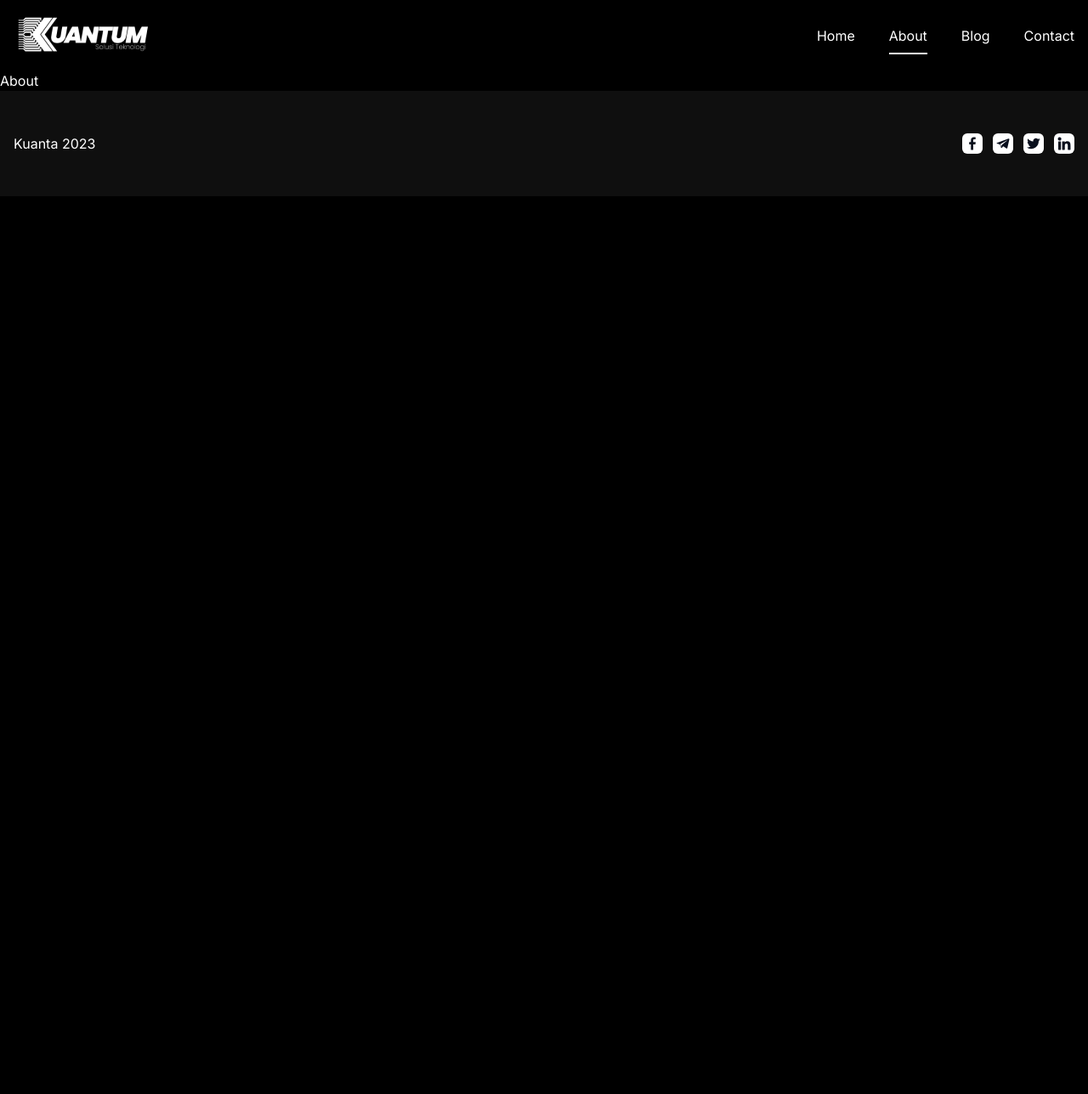
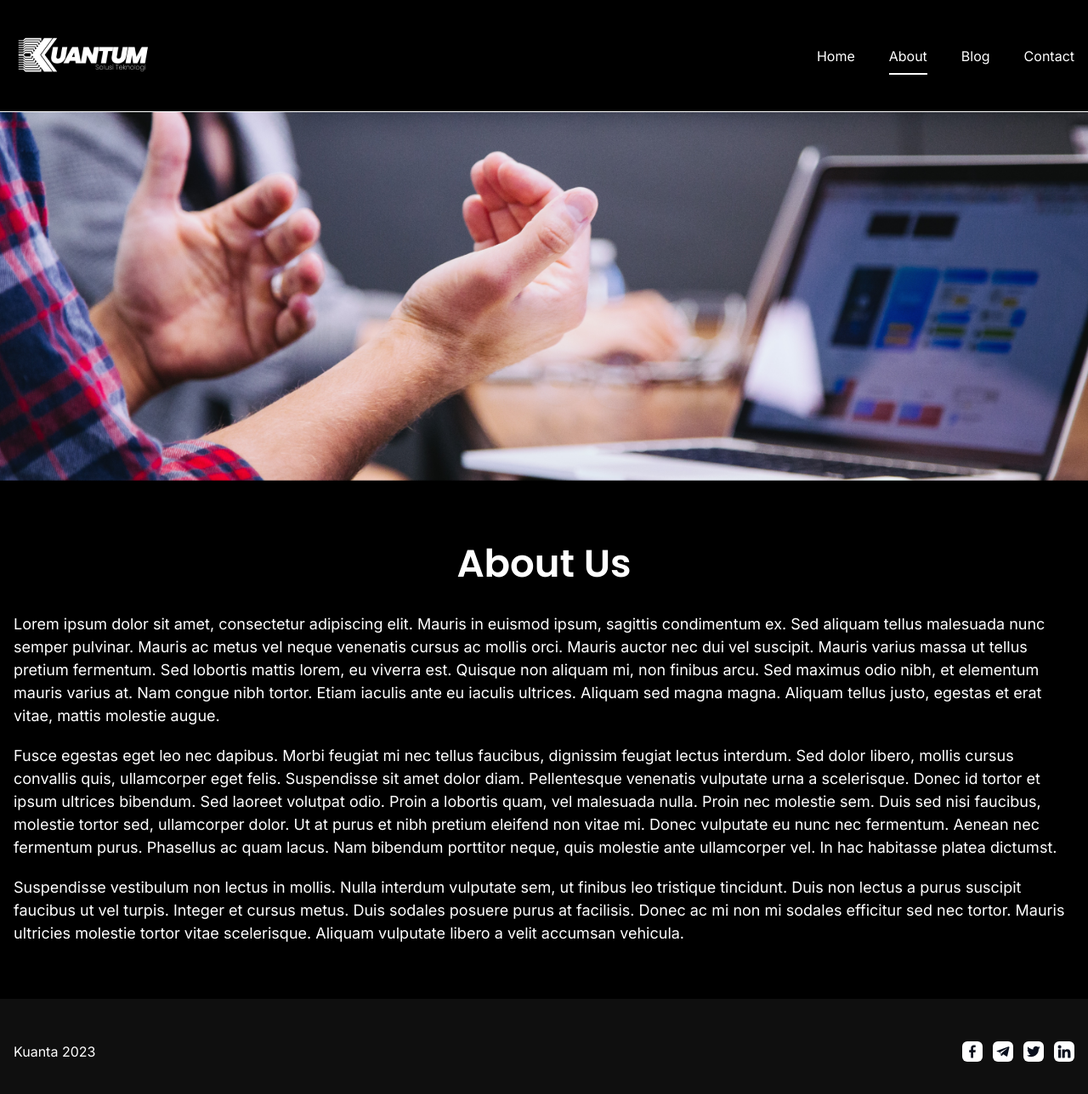
Before and after one commit to wijayakaa/learn-slicing-nextjs, a Next.js app: page /about in a window 1280 px wide. Shown: the top 1288 px of the page at 85% size. Before the commit the page ends 800 px from the top, so only its background shows below. Built offline with nearby package versions, Linux system fonts and the light colour scheme.

Commit message:
style: [BW] make-about-page

```diff
--- a/app/about/page.jsx
+++ b/app/about/page.jsx
@@ -1,9 +1,30 @@
+import Image from 'next/image';
 import React from 'react';
+import banner from '../../public/about/banner.png';
+import { Poppins } from 'next/font/google';
 
+
+const poppins  = Poppins({subsets: ['latin'], weight: "600"});
 const About = () => {
   return (
     <div>
-      About
+      <div className="banner-page">
+        <Image src={banner} alt="banner" className='w-full' />
+      </div>
+      <div className="container mx-auto px px-4 py-16 2xl:px-0">
+        <article>
+          <h2 className={`title-page ${poppins.className}`}>About Us</h2>
+          <p>
+            Lorem ipsum dolor sit amet, consectetur adipiscing elit. Mauris in euismod ipsum, sagittis condimentum ex. Sed aliquam tellus malesuada nunc semper pulvinar. Mauris ac metus vel neque venenatis cursus ac mollis orci. Mauris auctor nec dui vel suscipit. Mauris varius massa ut tellus pretium fermentum. Sed lobortis mattis lorem, eu viverra est. Quisque non aliquam mi, non finibus arcu. Sed maximus odio nibh, et elementum mauris varius at. Nam congue nibh tortor. Etiam iaculis ante eu iaculis ultrices. Aliquam sed magna magna. Aliquam tellus justo, egestas et erat vitae, mattis molestie augue.
+          </p>
+          <p>
+            Fusce egestas eget leo nec dapibus. Morbi feugiat mi nec tellus faucibus, dignissim feugiat lectus interdum. Sed dolor libero, mollis cursus convallis quis, ullamcorper eget felis. Suspendisse sit amet dolor diam. Pellentesque venenatis vulputate urna a scelerisque. Donec id tortor et ipsum ultrices bibendum. Sed laoreet volutpat odio. Proin a lobortis quam, vel malesuada nulla. Proin nec molestie sem. Duis sed nisi faucibus, molestie tortor sed, ullamcorper dolor. Ut at purus et nibh pretium eleifend non vitae mi. Donec vulputate eu nunc nec fermentum. Aenean nec fermentum purus. Phasellus ac quam lacus. Nam bibendum porttitor neque, quis molestie ante ullamcorper vel. In hac habitasse platea dictumst.
+          </p>
+          <p>
+            Suspendisse vestibulum non lectus in mollis. Nulla interdum vulputate sem, ut finibus leo tristique tincidunt. Duis non lectus a purus suscipit faucibus ut vel turpis. Integer et cursus metus. Duis sodales posuere purus at facilisis. Donec ac mi non mi sodales efficitur sed nec tortor. Mauris ultricies molestie tortor vitae scelerisque. Aliquam vulputate libero a velit accumsan vehicula.
+          </p>
+        </article>
+      </div>
     </div>
   )
 }
--- a/app/globals.css
+++ b/app/globals.css
@@ -42,3 +42,7 @@ p:last-of-type{
 .socmed a {
   @apply w-[24px] h-[24px] rounded-md bg-white hover:bg-[#045EE1] duration-300 flex justify-center items-center;
 }
+
+.title-page{
+  @apply text-center text-[45px] leading-[67px] mb-6 ;
+}
--- a/components/Navbar.jsx
+++ b/components/Navbar.jsx
@@ -11,15 +11,17 @@ const Navbar = () => {
   const currentPage = usePathname();
   console.log(currentPage);
   const [show, setShow] = useState(false)
+
   return (
+    <section className={`${currentPage !== '/' ? 'border-b-[1px] border-white' : ''}`}>
         <div className="container mx-auto px-4 2xl:px-0">
-      <div className='py-4  flex justify-between items-center'>
+          <div className='py-10  flex justify-between items-center'>
             <Image src={Logo} alt='Logo' priority />
 
             <HiOutlineMenuAlt3
               className='text-white cursor-pointer lg:hidden'
               size={30}
-        onClick={(prev)=>setShow(!prev.show)}
+              onClick={(prev) => setShow(!prev.show)}
             />
 
             <div className={`fixed lg:relative bg-black lg:bg-transparent top-0 w-full h-screen lg:h-auto ${show ? 'right-0' : '-right-full'} lg:right-0 flex gap-10 flex-col lg:flex-row justify-center lg:justify-end items-center transition-all duration-300 top_nav`}>
@@ -27,13 +29,13 @@ const Navbar = () => {
               <HiOutlineX
                 className='text-white absolute top-7 right-7 cursor-pointer lg:hidden'
                 size={30}
-          onClick={(prev)=>setShow(prev.show)}
+                onClick={(prev) => setShow(prev.show)}
               />
 
-          {menu.map((item,i) => {
+              {menu.map((item, i) => {
                 return (
                   <Link
-                  className={currentPage == item.url? "active" : ""}
+                    className={currentPage == item.url ? "active" : ""}
                     key={i}
                     href={item.url}>
                     {item.label}
@@ -44,6 +46,7 @@ const Navbar = () => {
             </div>
           </div>
         </div>
+      </section>
   )
 }
 
```
Also changed, not shown: public/about/banner.png (added). Lines whose indentation alone changed are shown as unchanged.
